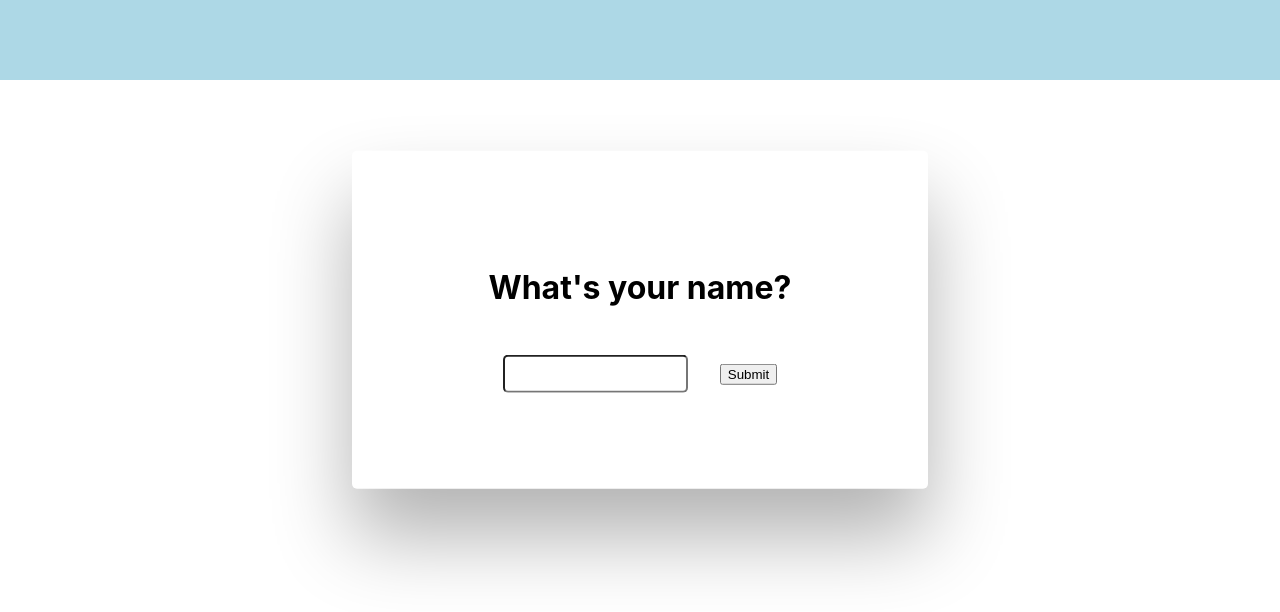
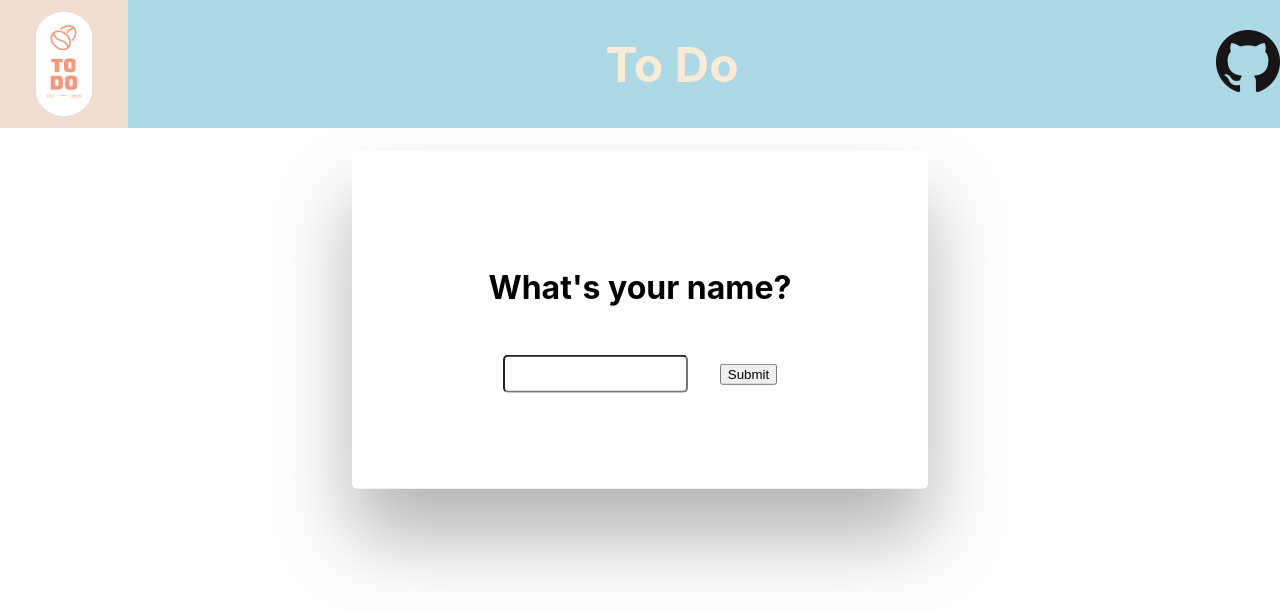
Before and after one commit to BatuhanUlucay/popupsmart_todo, a React (Create React App) app: page / in a window 1280 px wide. Shown: the top 612 px of the page. Built offline with nearby package versions, Linux system fonts and the light colour scheme.

Commit message:
header is styled.

```diff
--- a/src/components/layout/Header.jsx
+++ b/src/components/layout/Header.jsx
@@ -1,13 +1,25 @@
-import React from 'react'
+import React from "react";
+import logo from "../../assets/images/logo.png";
+import github from "../../assets/images/githubLogo.png";
 
 function Header() {
   return (
-    <div className='header'>
-        {/* <div className='gh-container'>
-            <img src='src/assets/images/GitHub-Mark.png' alt='github'/>
-        </div> */}
+    <div className="header">
+      <img src={logo} alt="logo" className="logo" />
+      <div className="welcome-header">
+        <h1>To Do</h1>
+      </div>
+      <div className="gh-container">
+        <a
+          href="https://github.com/BatuhanUlucay/popupsmart_todo"
+          target="blank_"
+          className="gh-logo"
+        >
+          <img src={github} alt="github" />
+        </a>
+      </div>
     </div>
-  )
+  );
 }
 
-export default Header
+export default Header;
--- a/src/index.css
+++ b/src/index.css
@@ -14,15 +14,32 @@ code {
 
 .header {
   width: 100%;
-  height: 5rem;
+  height: 8rem;
   background-color: lightblue;
+  display: flex;
+  justify-content: space-between;
+}
+
+.logo {
+  width: 8rem;
 }
 
 .gh-container {
-  margin-left: 90%;
-  width: 1rem;
+  float: right;
+  height: 100%;
   display: flex;
-  background-color: black;
+}
+
+.gh-logo{
+  align-self: center;
+}
+
+.welcome-header{
+  display: flex;
+  text-align: center;
+  align-items: center;
+  font-size: x-large;
+  color: antiquewhite;
 }
 
 .todo-container {
@@ -65,11 +82,11 @@ code {
   height: 16px;
 }
 
-.todo-content{
+.todo-content {
   margin-left: 4rem;
 }
 
-.update__delete{
+.update__delete {
   width: 3rem;
   display: flex;
   flex-direction: column;
@@ -77,7 +94,7 @@ code {
   align-content: flex-end;
 }
 
-.update__button{
+.update__button {
   width: 3rem;
   margin-bottom: 1.5rem;
 }
@@ -134,18 +151,18 @@ code {
   background: none;
 }
 
-.login-inputs{
+.login-inputs {
   margin-top: 3rem;
   display: flex;
   justify-content: center;
 }
 
-.login-input{
+.login-input {
   height: 2rem;
   border-radius: 5px;
   margin-right: 2rem;
 }
 
-.login-text{
+.login-text {
   text-align: center;
 }
```
Also changed, not shown: src/assets/images/logo.png (added).
